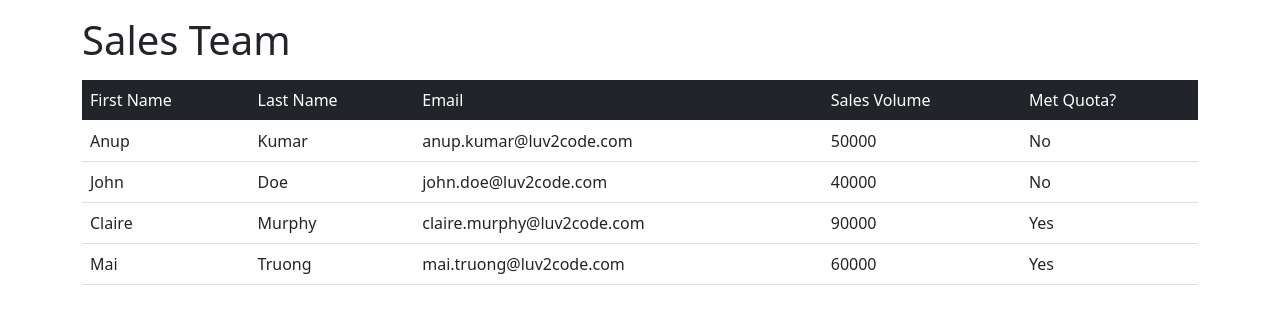
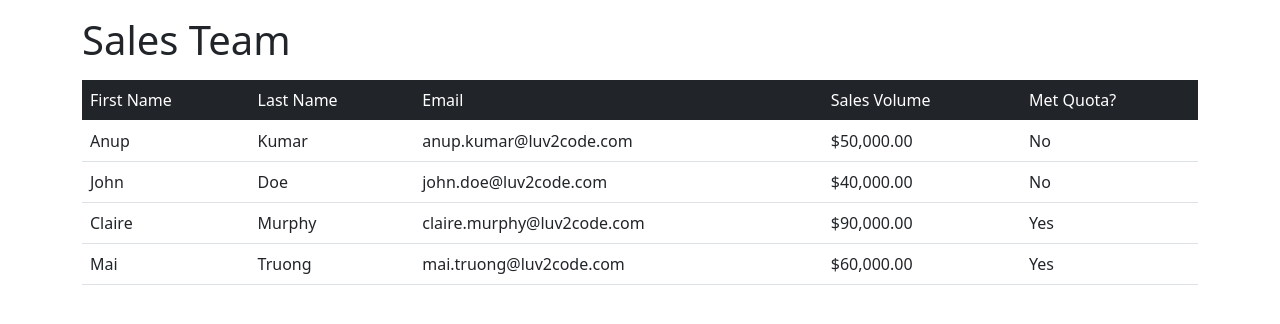
Before and after one commit to padamv/angular-training, an Angular app in the folder sales-project/: page / in a window 1280 px wide. Shown: the top 324 px of the page. Built offline with nearby package versions, Linux system fonts and the light colour scheme.

Commit message:
Add currency format to sales volume column

```diff
--- a/sales-project/src/app/sales-person-list/sales-person-list-bootstrap.component.html
+++ b/sales-project/src/app/sales-person-list/sales-person-list-bootstrap.component.html
@@ -14,7 +14,7 @@
             <td>{{tempSalesPerson.firstName}}</td>
             <td>{{tempSalesPerson.lastName}}</td>
             <td>{{tempSalesPerson.email}}</td>
-            <td>{{tempSalesPerson.salesVolume}}</td>
+            <td>{{tempSalesPerson.salesVolume | currency: "USD"}}</td>
 
             <td>
                 <div *ngIf="tempSalesPerson.salesVolume >= 60000; else myElseBlock">Yes</div>
```
